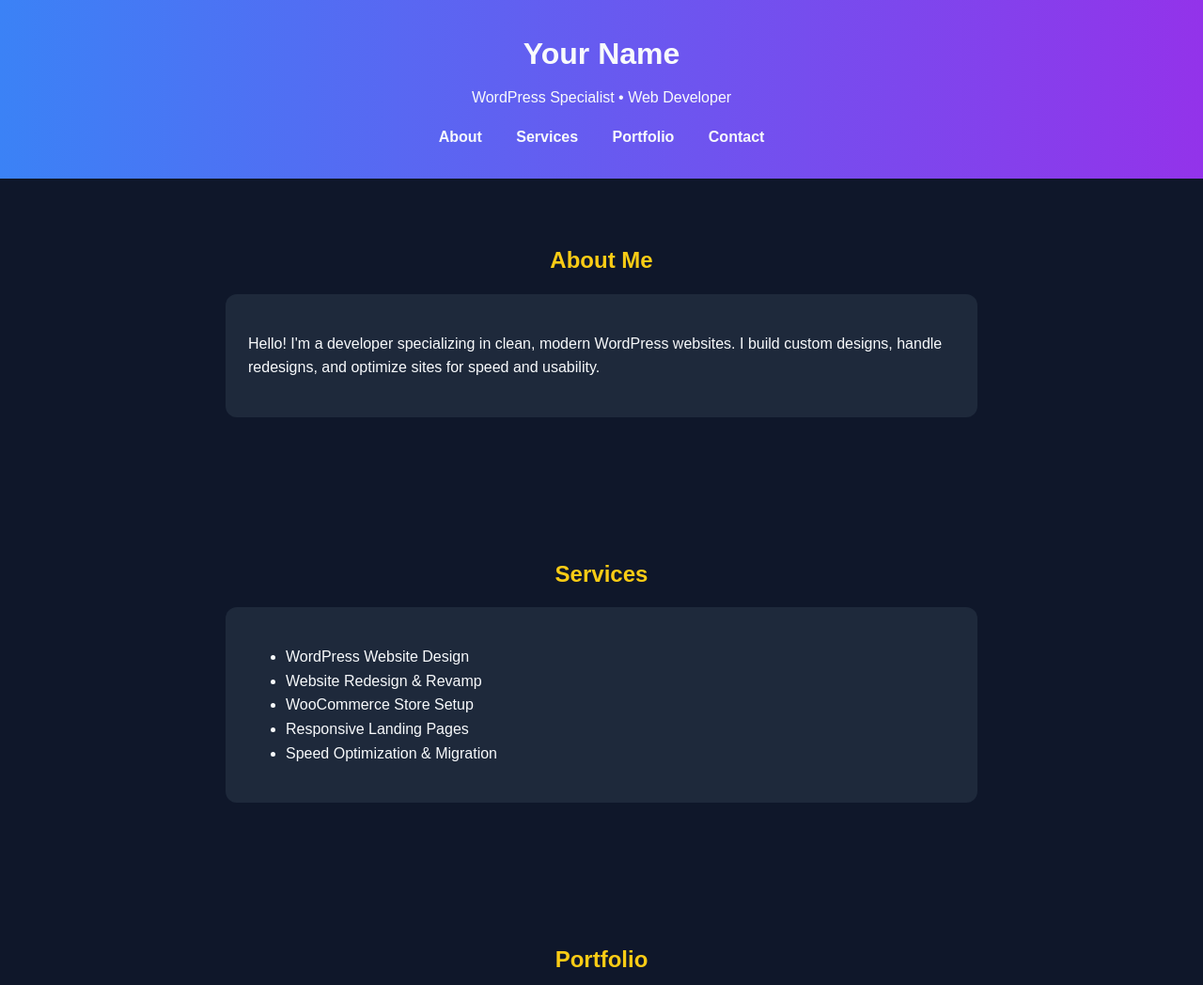
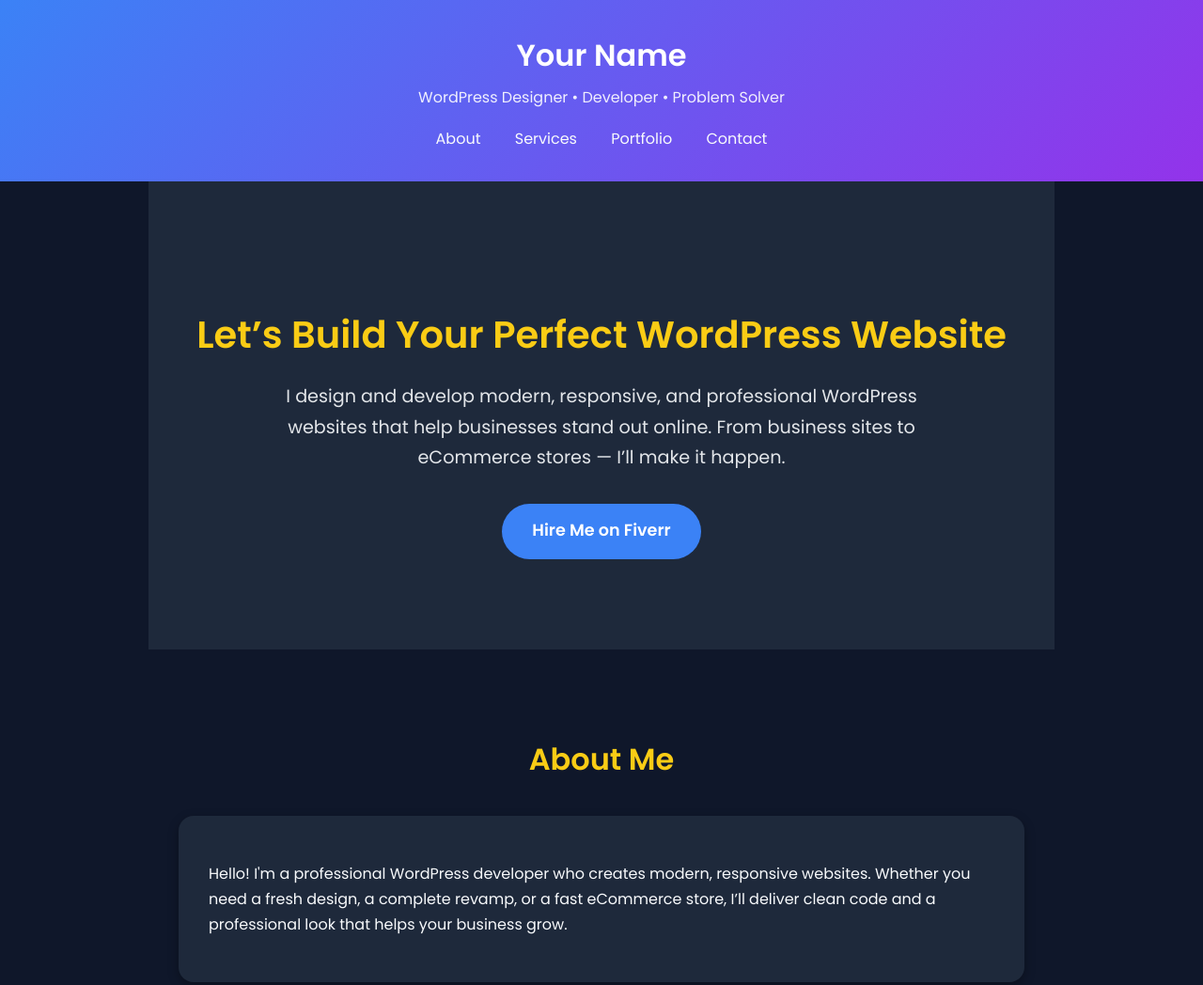
Before and after one commit to l1000-dev01/Portfolio, a plain HTML site: page index.html in a window 1280 px wide. Shown: the top 1048 px of the page at 94% size. Drawn offline with Linux system fonts and the light colour scheme.

Commit message:
Update index.html

```diff
--- a/index.html
+++ b/index.html
@@ -3,58 +3,115 @@
 <head>
   <meta charset="utf-8" />
   <meta name="viewport" content="width=device-width,initial-scale=1" />
-  <title>Your Name — Personal Site</title>
+  <title>Your Name — WordPress Developer</title>
+  <link href="https://fonts.googleapis.com/css2?family=Poppins:wght@400;600&display=swap" rel="stylesheet">
   <style>
     body {
       margin: 0;
-      font-family: Arial, sans-serif;
+      font-family: 'Poppins', sans-serif;
       background: #0f172a;
       color: #f8fafc;
-      line-height: 1.6;
+      line-height: 1.7;
     }
     header {
-      background: linear-gradient(90deg, #3b82f6, #9333ea);
-      padding: 2rem;
+      background: linear-gradient(135deg, #3b82f6, #9333ea);
+      padding: 2rem 1rem;
       text-align: center;
+      color: white;
+      position: sticky;
+      top: 0;
+      z-index: 1000;
     }
-    header h1 { margin: 0; font-size: 2rem; }
-    header p { margin: .5rem 0 0; }
-    nav { margin-top: 1rem; }
+    header h1 {
+      margin: 0;
+      font-size: 2rem;
+      font-weight: 600;
+    }
+    header p {
+      margin: .25rem 0 0;
+      font-size: 1rem;
+      opacity: 0.9;
+    }
+    nav {
+      margin-top: 1rem;
+    }
     nav a {
       margin: 0 1rem;
       color: #f8fafc;
       text-decoration: none;
-      font-weight: bold;
+      font-weight: 500;
+      transition: color 0.3s;
+    }
+    nav a:hover {
+      color: #facc15;
+    }
+    .hero {
+      text-align: center;
+      padding: 6rem 2rem;
+      background: #1e293b;
+    }
+    .hero h2 {
+      font-size: 2.5rem;
+      font-weight: 600;
+      margin-bottom: 1rem;
+    }
+    .hero p {
+      font-size: 1.2rem;
+      max-width: 700px;
+      margin: auto;
+      opacity: 0.9;
+    }
+    .hero .btn {
+      display: inline-block;
+      margin-top: 2rem;
+      background: #3b82f6;
+      color: white;
+      padding: 0.9rem 2rem;
+      border-radius: 30px;
+      font-size: 1.1rem;
+      font-weight: 600;
+      text-decoration: none;
+      transition: background 0.3s, transform 0.2s;
+    }
+    .hero .btn:hover {
+      background: #2563eb;
+      transform: scale(1.05);
     }
     section {
-      padding: 3rem 1.5rem;
-      max-width: 800px;
+      padding: 4rem 1.5rem;
+      max-width: 900px;
       margin: auto;
     }
     section h2 {
       color: #facc15;
+      font-size: 2rem;
       text-align: center;
-      margin-bottom: 1rem;
+      margin-bottom: 2rem;
     }
     .card {
       background: #1e293b;
-      padding: 1.5rem;
-      border-radius: 12px;
+      padding: 2rem;
+      border-radius: 16px;
       margin-bottom: 2rem;
+      box-shadow: 0 4px 12px rgba(0,0,0,0.3);
     }
+    ul { padding-left: 1.5rem; }
+    a { color: #3b82f6; text-decoration: none; }
+    a:hover { text-decoration: underline; }
     footer {
       text-align: center;
       padding: 2rem;
       background: #1e293b;
       margin-top: 2rem;
       color: #94a3b8;
+      font-size: 0.9rem;
     }
   </style>
 </head>
 <body>
   <header>
     <h1>Your Name</h1>
-    <p>WordPress Specialist • Web Developer</p>
+    <p>WordPress Designer • Developer • Problem Solver</p>
     <nav>
       <a href="#about">About</a>
       <a href="#services">Services</a>
@@ -63,11 +120,17 @@
     </nav>
   </header>
 
+  <section class="hero">
+    <h2>Let’s Build Your Perfect WordPress Website</h2>
+    <p>I design and develop modern, responsive, and professional WordPress websites that help businesses stand out online. From business sites to eCommerce stores — I’ll make it happen.</p>
+    <a href="https://fiverr.com/yourprofile" target="_blank" class="btn">Hire Me on Fiverr</a>
+  </section>
+
   <section id="about">
     <h2>About Me</h2>
     <div class="card">
-      <p>Hello! I'm a developer specializing in clean, modern WordPress websites.
-      I build custom designs, handle redesigns, and optimize sites for speed and usability.</p>
+      <p>Hello! I'm a professional WordPress developer who creates modern, responsive websites.
+      Whether you need a fresh design, a complete revamp, or a fast eCommerce store, I’ll deliver clean code and a professional look that helps your business grow.</p>
     </div>
   </section>
 
@@ -75,7 +138,7 @@
     <h2>Services</h2>
     <div class="card">
       <ul>
-        <li>WordPress Website Design</li>
+        <li>Custom WordPress Website Design</li>
         <li>Website Redesign & Revamp</li>
         <li>WooCommerce Store Setup</li>
         <li>Responsive Landing Pages</li>
@@ -87,7 +150,8 @@
   <section id="portfolio">
     <h2>Portfolio</h2>
     <div class="card">
-      <p>Here you can showcase screenshots, case studies, or links to your work.</p>
+      <p>Showcase your work here with screenshots, case studies, or live links.
+      A portfolio proves your skills and builds client trust.</p>
     </div>
   </section>
 
```
